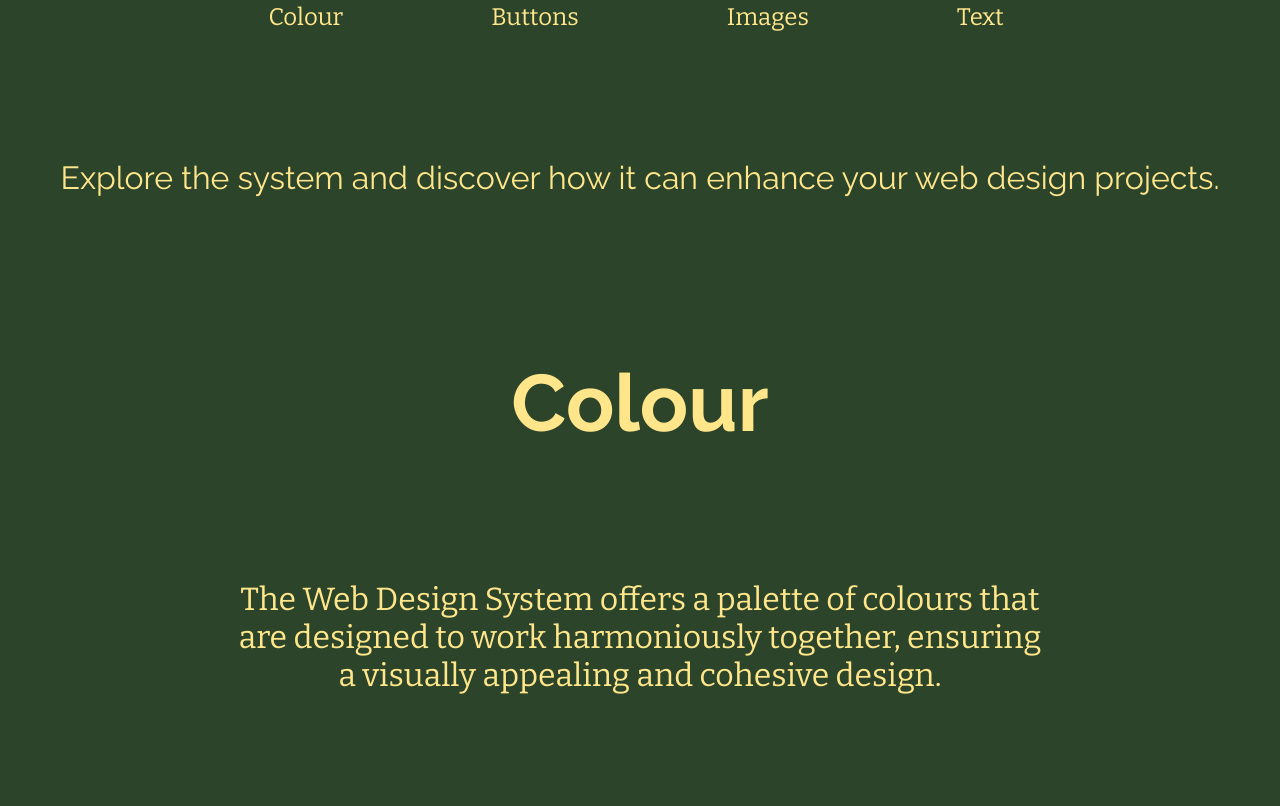
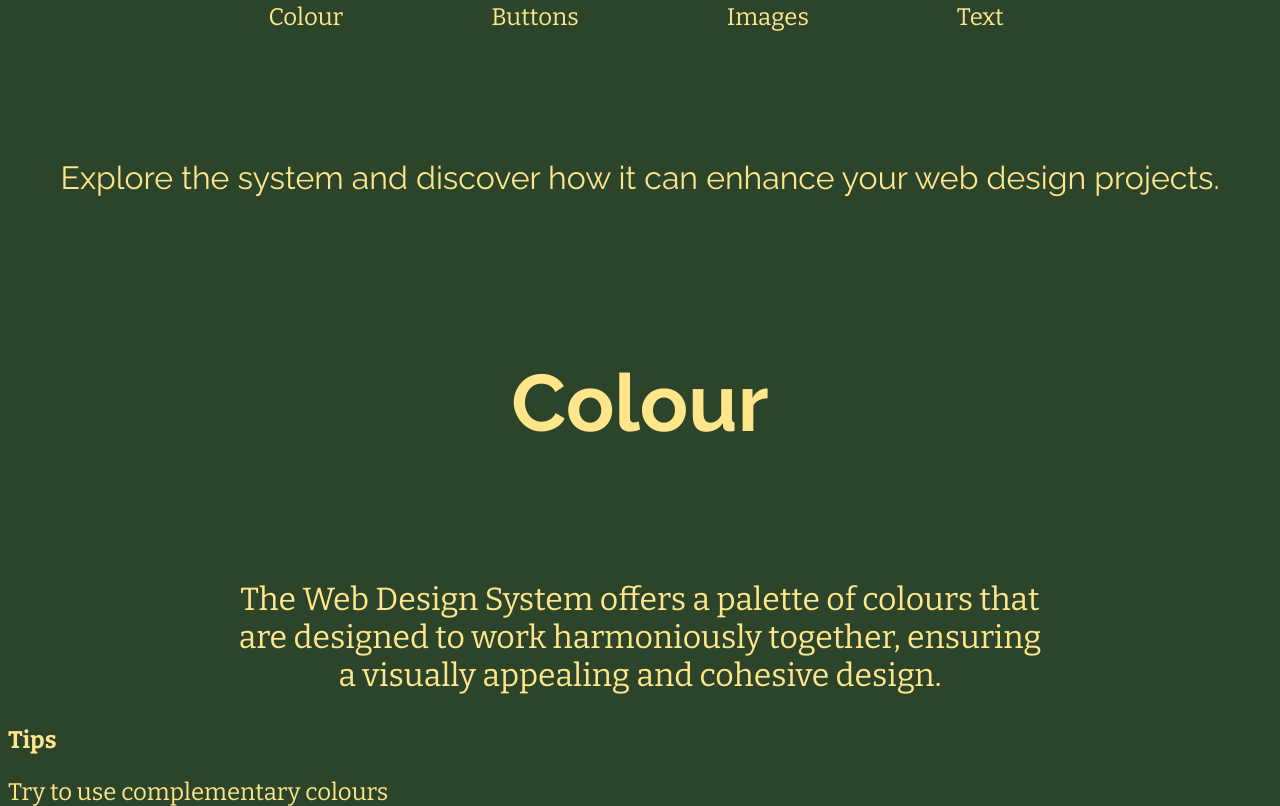
Before and after one commit to Yetibab/Web-Design-System, a plain HTML site: page index.html in a window 1280 px wide. Shown: the part 1351-2157 px from the top of the page. Before the commit the page ends 2045 px from the top, so only its background shows below. Drawn offline with nearby package versions, Linux system fonts and the light colour scheme.

Commit message:
made changes

```diff
--- a/index.html
+++ b/index.html
@@ -29,7 +29,8 @@
       <section id="Colour">
         <h2 id="ColourTitle">Colour</h2>
         <p id="ColourIntro">The Web Design System offers a palette of colours that are designed to work harmoniously together, ensuring a visually appealing and cohesive design.</p>
-
+        <h3 id="tipsHeader">Tips</h3>
+        <p id="tipsOne">Try to use complementary colours</p>
       </section>
     </main>
   </body>
--- a/style.css
+++ b/style.css
@@ -1,6 +1,10 @@
 body, html {
   height: 100%;
   background-color: #2C442A;
+}
+
+h1, h2, h3, h4, p {
+    color: #ffe68b;
 }
 
 #title {
@@ -49,19 +53,6 @@ body, html {
     padding-left: 8em;
     padding-right: 8em;
     padding-top: 1em;
-}
-
-p, h3, li {
-    font-family: "Bitter";
-    font-size: 1.5em;
-    list-style-type: none;
-}
-
-li {
-    display: inline-block;
-    padding-left: 2em;
-    padding-right: 4em;
-    margin-top: 3em;
 }
 
 #features {
@@ -120,3 +111,16 @@ th {
     margin-top: 1em;
     font-size: 5em;
 }
+
+p, h3, li {
+    font-family: "Bitter";
+    font-size: 1.5em;
+    list-style-type: none;
+}
+
+li {
+    display: inline-block;
+    padding-left: 2em;
+    padding-right: 4em;
+    margin-top: 3em;
+}
```
Also changed, not shown: 1 other file.
